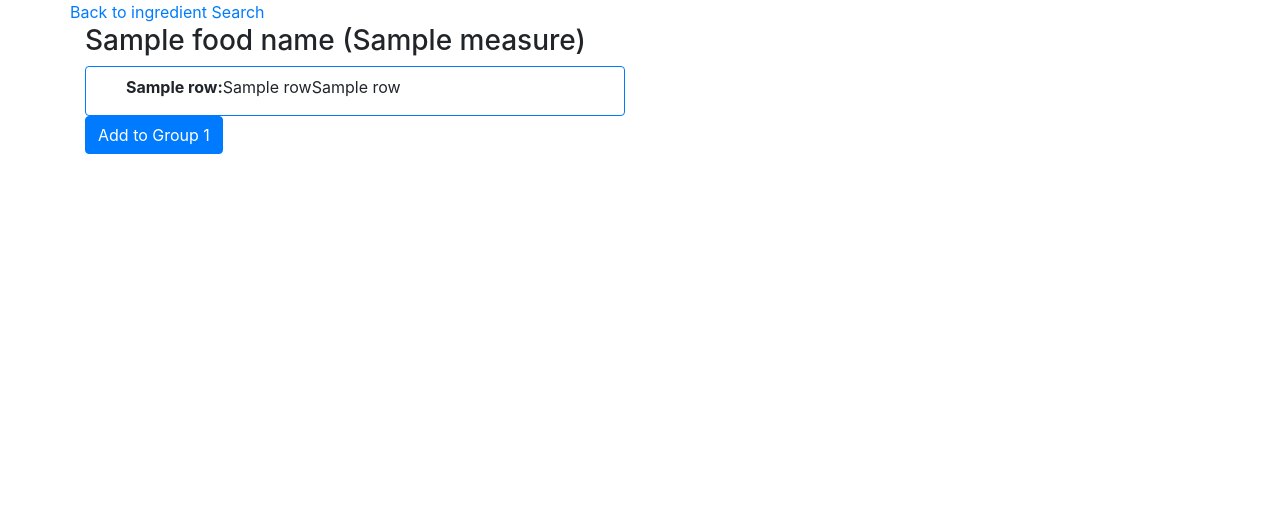
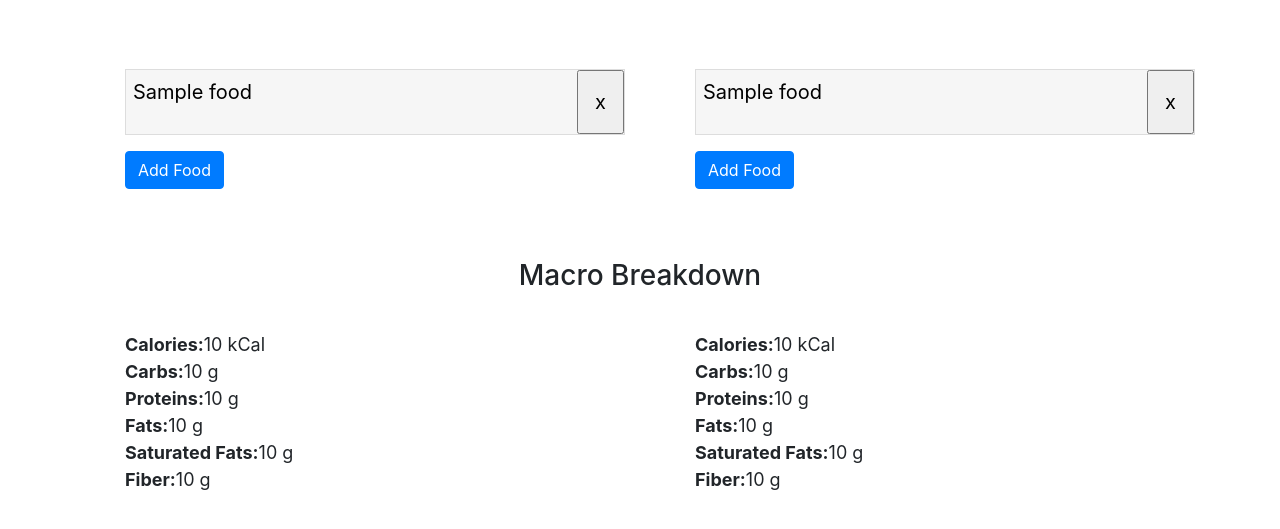
Before and after one commit to Unyielder/NutriFoods, a Flask app: template flaskr/templates/home/food_compare.html in a window 1280 px wide. Shown: the part 56-585 px from the top of the page. Run offline with Flask 2, Linux system fonts and the light colour scheme; the template is opened without the code that fills it: most values are stand-ins (such as "Sample title", 1, 10 or a date in 2020); parts of the project's set-up code (start-up, migrations or seed data) failed here and were passed over.

Commit message:
Changed name of route 'meal_prep' to 'food_compare' and made necessary changes in affected areas

```diff
--- a/flaskr/static/style.css
+++ b/flaskr/static/style.css
@@ -42,6 +42,10 @@ ul li {
 .row_mt {
     margin-top: 70px;
 }
+
+.macro_mt {
+    margin-top: 30px;
+}
 .add_ml {
     margin-left: 40px;
 }
@@ -53,3 +57,10 @@ ul li {
 .macro_list li {
     font-size: 18px;
 }
+
+.center {
+  margin-left: auto;
+  margin-right: auto;
+  justify-content: center;
+  align-items: center;
+}
--- a/flaskr/templates/home/food_compare.html
+++ b/flaskr/templates/home/food_compare.html
@@ -1,5 +1,113 @@
-{% include 'nutrients.html' %}
+{% extends 'base.html' %}
 
 {% block content %}
 
+<div class="container">
+    <div class="row row_mt">
+        <div class="col-6">
+            <ul class="meal_custom">
+                {% for food in meal %}
+                    <li>{{ food.name }}
+                        <form action="{{ url_for('home.delete_group_1', food_id=food['id']) }}" method="post">
+                            <input type="submit" class="remove_item" name="delete_btn_1" value="x"/>
+                        </form>
+                    </li>
+                {% endfor %}
+            </ul>
+
+                <button class="btn btn-primary add_ml" type="submit" name="add_meal"
+                        data-toggle="modal" data-target="#exampleModalCenter">Add Food</button>
+
+
+<!-- Modal -->
+<div class="modal fade" id="exampleModalCenter" tabindex="-1" role="dialog" aria-labelledby="exampleModalCenterTitle" aria-hidden="true">
+  <div class="modal-dialog modal-dialog-centered" role="document">
+    <div class="modal-content">
+      <div class="modal-header">
+        <h5 class="modal-title" id="exampleModalLongTitle">Please enter ingredient:</h5>
+        <button type="button" class="close" data-dismiss="modal" aria-label="Close">
+          <span aria-hidden="true">&times;</span>
+        </button>
+      </div>
+        <form method="post">
+      <div class="modal-body">
+            <input type="text" class="form-control" name="ingredient" id="ingredient">
+      </div>
+      <div class="modal-footer">
+        <input type="submit" class="btn btn-primary" name="addButton1" value="Search"/>
+      </div>
+        </form>
+    </div>
+  </div>
+</div>
+        </div>
+        <div class="col-6">
+            <ul class="meal_custom">
+                {% for food in meal_2 %}
+                <li>{{ food.name }}
+                    <form action="{{ url_for('home.delete_group_2', food_id=food['id']) }}" method="post">
+                            <input type="submit" class="remove_item" name="delete_btn_2" value="x"/>
+                    </form>
+                </li>
+                {% endfor %}
+            </ul>
+            <button class="btn btn-primary add_ml" type="submit" name="add_meal"
+                        data-toggle="modal" data-target="#exampleModalCenter2">Add Food</button>
+
+            <!-- Modal -->
+<div class="modal fade" id="exampleModalCenter2" tabindex="-1" role="dialog" aria-labelledby="exampleModalCenterTitle" aria-hidden="true">
+  <div class="modal-dialog modal-dialog-centered" role="document">
+    <div class="modal-content">
+      <div class="modal-header">
+        <h5 class="modal-title" id="exampleModalLongTitle2">Please enter ingredient:</h5>
+        <button type="button" class="close" data-dismiss="modal" aria-label="Close">
+          <span aria-hidden="true">&times;</span>
+        </button>
+      </div>
+        <form method="post">
+      <div class="modal-body">
+            <input type="text" class="form-control" name="ingredient2" id="ingredient2">
+      </div>
+      <div class="modal-footer">
+        <input type="submit" class="btn btn-primary" name="addButton2" value="Search"/>
+      </div>
+        </form>
+    </div>
+  </div>
+</div>
+        </div>
+    </div>
+
+    <div class="row row_mt mx-auto">
+        <h3 class="center">Macro Breakdown</h3>
+    </div>
+    <div class="row">
+        <div class="col-6">
+            <ul class="macro_list macro_mt">
+                <li><b>Calories: </b> {{ macro_stats['calories_total'] }} kCal</li>
+                <li><b>Carbs: </b> {{ macro_stats['carbs_total'] }} g</li>
+                <li><b>Proteins: </b> {{ macro_stats['proteins_total'] }} g</li>
+                <li><b>Fats: </b> {{ macro_stats['fats_total'] }} g</li>
+                <li><b>Saturated Fats: </b> {{ macro_stats['sat_fats_total'] }} g</li>
+                <li><b>Fiber: </b> {{ macro_stats['fiber_total'] }} g</li>
+            </ul>
+        </div>
+        <div class="col-6">
+            <ul class="macro_list macro_mt">
+                <li><b>Calories: </b> {{ macro_stats_2['calories_total'] }} kCal</li>
+                <li><b>Carbs: </b> {{ macro_stats_2['carbs_total'] }} g</li>
+                <li><b>Proteins: </b> {{ macro_stats_2['proteins_total'] }} g</li>
+                <li><b>Fats: </b> {{ macro_stats_2['fats_total'] }} g</li>
+                <li><b>Saturated Fats: </b> {{ macro_stats_2['sat_fats_total'] }} g</li>
+                <li><b>Fiber: </b> {{ macro_stats_2['fiber_total'] }} g</li>
+            </ul>
+        </div>
+    </div>
+
+
+</div>
+
+
+
+
 {% endblock %}
--- a/flaskr/templates/home/nutrients.html
+++ b/flaskr/templates/home/nutrients.html
@@ -4,7 +4,7 @@
 
 <div class="container">
     <div class="row">
-        <a href="{{ url_for('home.meal_prep') }}">Back to ingredient Search</a>
+        <a href="{{ url_for('home.food_compare') }}">Back to ingredient Search</a>
     </div>
     <div class="row">
         <div class="col-6">
--- a/flaskr/templates/home/search.html
+++ b/flaskr/templates/home/search.html
@@ -4,7 +4,7 @@
 
 <div class="container">
     <div class="row">
-    <a href="{{ url_for('home.meal_prep') }}">Back to ingredient Search</a>
+    <a href="{{ url_for('home.food_compare') }}">Back to ingredient Search</a>
     </div>
 
     <div class="row">
--- a/flaskr/templates/home/serving.html
+++ b/flaskr/templates/home/serving.html
@@ -7,7 +7,7 @@
 
 <div class="container">
     <div class="row">
-        <a href="{{ url_for('home.meal_prep') }}">Back to ingredient Search</a>
+        <a href="{{ url_for('home.food_compare') }}">Back to ingredient Search</a>
     </div>
 
     <div class="row">
```
Also changed, not shown: flaskr/controllers/home.py (+6 -6 lines), flaskr/templates/home/meal_prep.html (deleted, +0 -113 lines).
